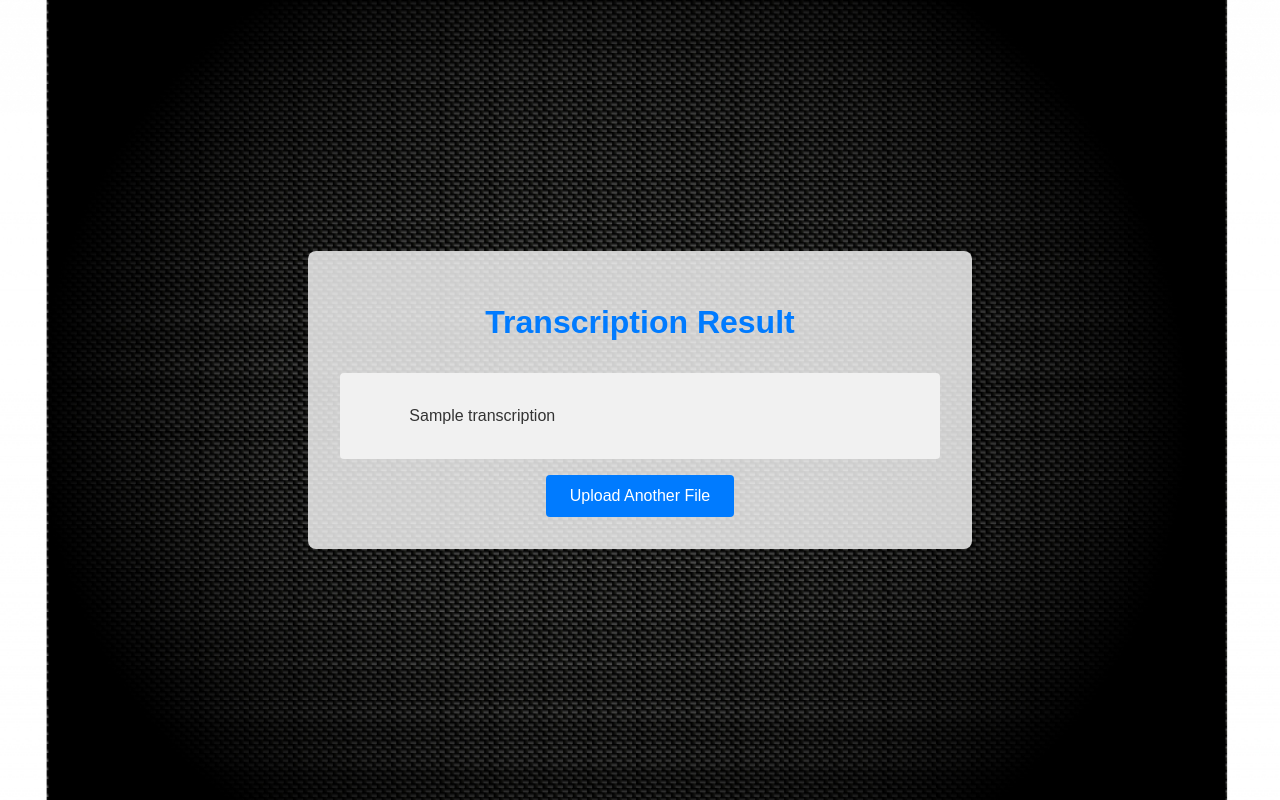
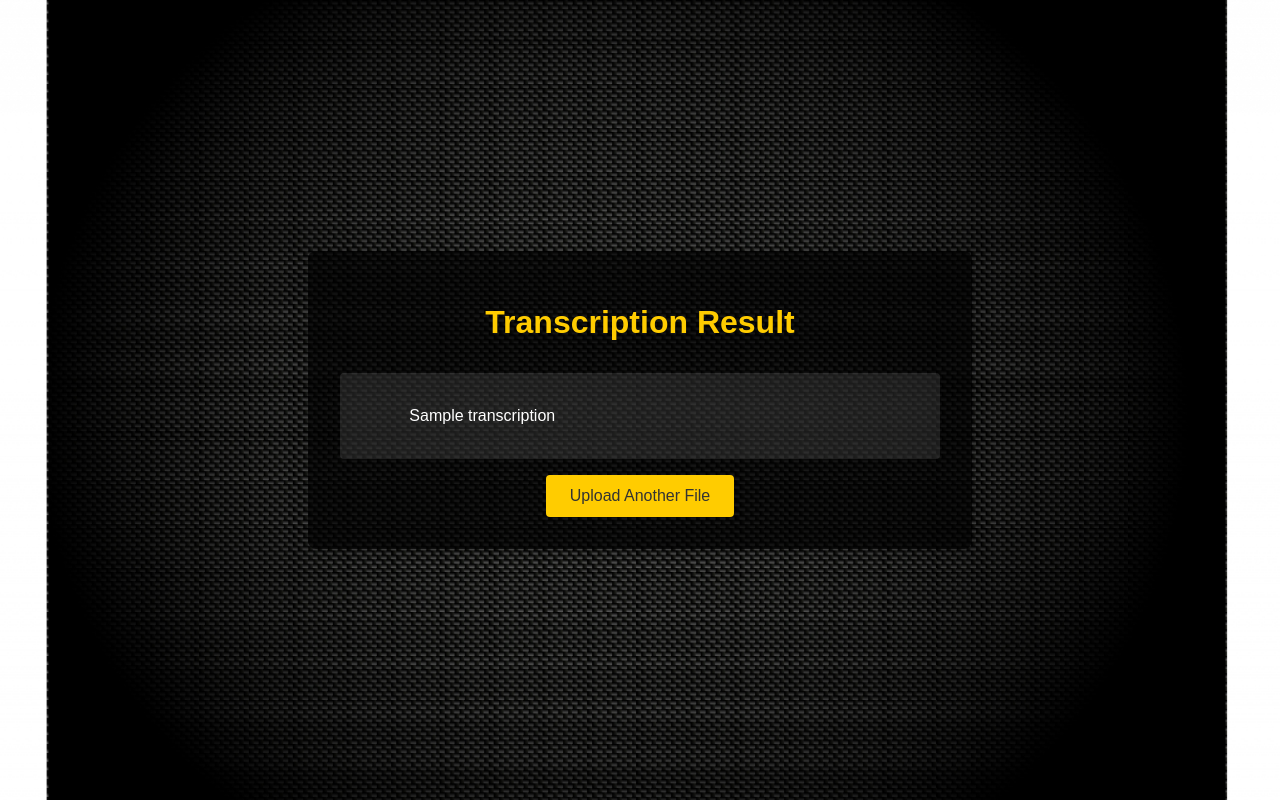
Before and after one commit to Mjunajo/SpeechRecognition, a Flask app: template templates/result.html in a window 1280 px wide. Run offline with Flask 2, Linux system fonts and the light colour scheme; the template is opened without the code that fills it: most values are stand-ins (such as "Sample title", 1, 10 or a date in 2020); parts of the project's set-up code (start-up, migrations or seed data) failed here and were passed over.

Commit message:
result.html

```diff
--- a/templates/result.html
+++ b/templates/result.html
@@ -7,10 +7,10 @@
     <style>
         body {
             font-family: 'Arial', sans-serif;
-            background-image: url('templates/Carbon_Fiber_Background.jpg'); /* Use the actual path if different */
+            background-image: url('Carbon_Fiber_Background.jpg');
             background-size: cover;
             background-position: center;
-            color: #333;
+            color: #fff;
             display: flex;
             justify-content: center;
             align-items: center;
@@ -18,7 +18,7 @@
             margin: 0;
         }
         .container {
-            background-color: rgba(255, 255, 255, 0.8); /* Semi-transparent white background */
+            background-color: rgba(0, 0, 0, 0.7);
             padding: 2em;
             box-shadow: 0 4px 8px rgba(0,0,0,0.1);
             border-radius: 8px;
@@ -27,30 +27,32 @@
             width: 100%;
         }
         h1 {
-            color: #007bff;
+            color: #ffcc00;
             margin-bottom: 1em;
+            font-size: 2em;
         }
         .transcription {
             text-align: left;
             margin-top: 1em;
-            background-color: #f1f1f1;
+            background-color: rgba(255, 255, 255, 0.1);
             padding: 1em;
             border-radius: 4px;
             white-space: pre-wrap;
             word-wrap: break-word;
+            color: #fff;
         }
         a {
             display: inline-block;
             margin-top: 1em;
             text-decoration: none;
-            color: white;
-            background-color: #007bff;
+            color: #333;
+            background-color: #ffcc00;
             padding: 0.75em 1.5em;
             border-radius: 4px;
             transition: background-color 0.3s ease;
         }
         a:hover {
-            background-color: #0056b3;
+            background-color: #e6b800;
         }
     </style>
 </head>
```
